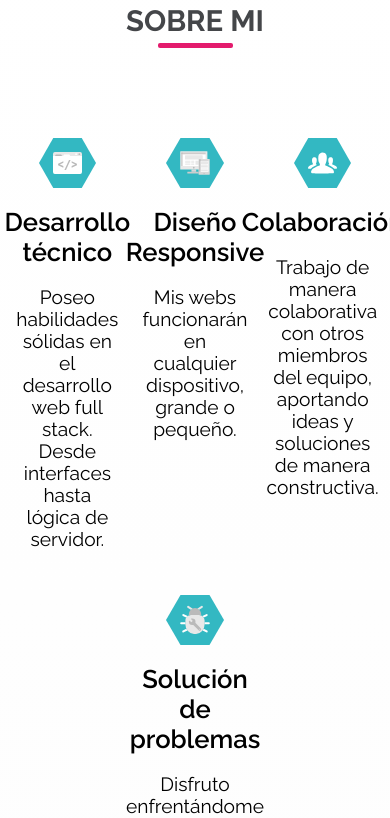
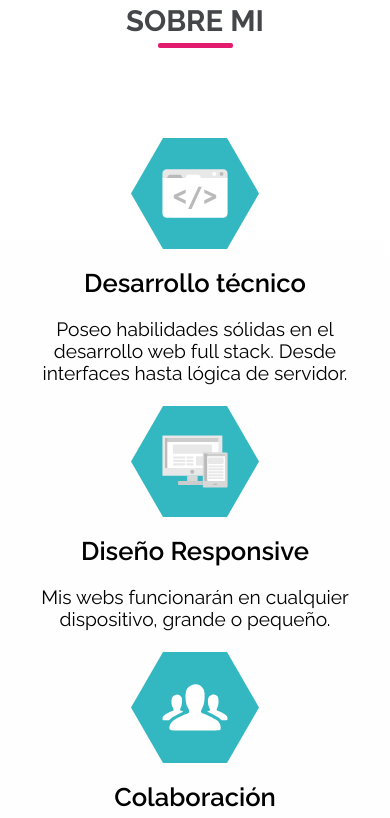
Before and after one commit to BorjaLopz/portfolio_2024, a React (Vite) app: page / in a window 390 px wide. Shown: the part 960-1778 px from the top of the page. Built offline with nearby package versions, Linux system fonts and the light colour scheme; the HTML template or start-up script is replaced by a standard one.

Commit message:
Empezamos a hacer stilo responsive

```diff
--- a/src/components/AboutMeComponent/styles.css
+++ b/src/components/AboutMeComponent/styles.css
@@ -97,17 +97,18 @@
 .aboutMeSectionChild.qualities ul {
   width: 100%;
   height: 100%;
-  display: flex;
-  flex-direction: row;
-  flex-wrap: wrap;
-  gap: 2rem;
-  justify-content: space-around;
-  align-items: stretch;
-  margin: auto;
+  display: grid;
+  grid-template-columns: repeat(
+    auto-fill,
+    minmax(200px, 1fr)
+  ); /* 4 columnas en una fila, mínimo 200px de ancho */
+  gap: 20px; /* Espaciado entre las imágenes */
 }
 
 .aboutMeSectionChild.qualities ul li {
   list-style: none;
+  width: 100%;
+  height: 100%;
 }
 
 /* Description */
@@ -117,3 +118,32 @@
   display: grid;
   grid-template-columns: 45% 55%;
 }
+
+/* Estilos para pantallas grandes */
+@media only screen and (min-width: 1025px) {
+  /* Estilos específicos para pantallas con ancho mayor a 1024px */
+  .aboutMeSectionChild.qualities ul {
+    grid-template-columns: repeat(4, minmax(200px, 1fr));
+    gap: 20px; /* Espaciado entre las imágenes */
+  }
+}
+
+/* Estilos para pantallas medianas */
+@media only screen and (min-width: 601px) and (max-width: 1024px) {
+  /* Estilos específicos para pantallas con ancho entre 601px y 1024px */
+  .aboutMeSectionChild.qualities ul {
+    grid-template-columns: repeat(2, 1fr);
+    grid-auto-rows: minmax(150px, auto);
+    gap: 10px; /* Espaciado entre las imágenes */
+  }
+}
+
+/* Estilos para pantallas pequeñas */
+@media only screen and (max-width: 600px) {
+  /* Estilos específicos para pantallas con ancho máximo de 600px */
+  .aboutMeSectionChild.qualities ul {
+    grid-template-columns: 1fr;
+    grid-auto-rows: repeat(4, 1fr);
+    gap: 10px; /* Espaciado entre las imágenes */
+  }
+}
--- a/src/components/QualitiesCardComponents/styles.css
+++ b/src/components/QualitiesCardComponents/styles.css
@@ -3,7 +3,7 @@
   flex-direction: column;
   align-items: center;
   gap: 1.2rem;
-  max-width: 20%;
+  /* max-width: 20%; */
   padding: 0.4rem;
   height: 100%;
 }
```
